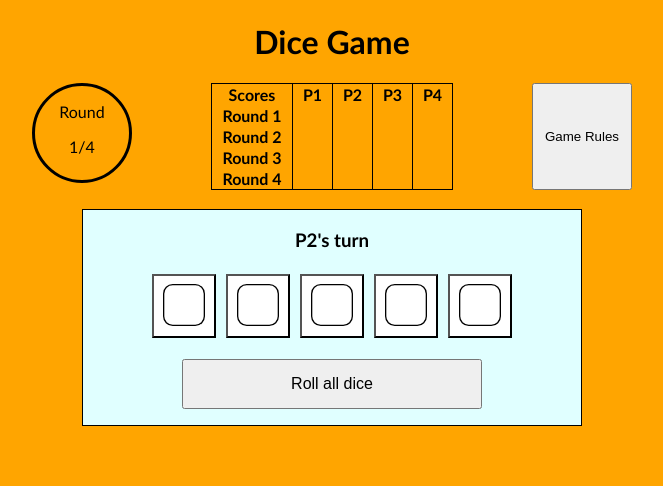
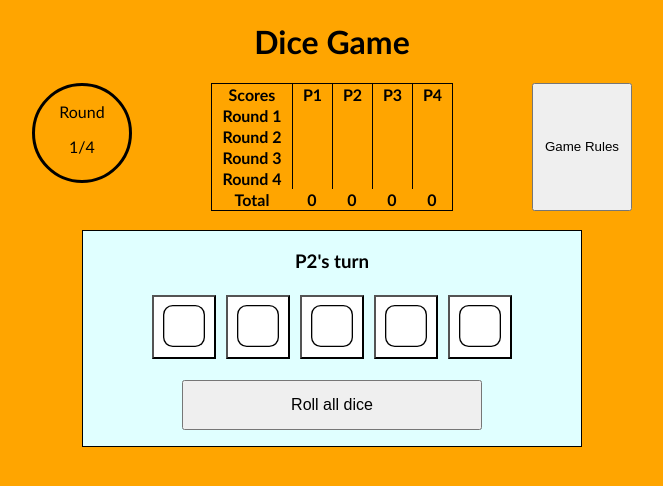
Before and after one commit to rtabler/DiceGameProject, a Vue app in the folder dice-game/: page / in a window 1280 px wide. Both pictures are taken after a click on the button "Start Game". Shown: the top 486 px of the page, without its empty margins (308-971 px from the left). Built offline with nearby package versions, Linux system fonts and the light colour scheme.

Commit message:
Added player score totals

```diff
--- a/dice-game/src/GameModel.js
+++ b/dice-game/src/GameModel.js
@@ -40,6 +40,9 @@ class GameModel {
       }
       this.scores.push( roundScores );
     }
+
+    // player totals
+    this.totals = new Array( numPlayers ).fill( 0 );
 
   }
   _diceAreNotYetRolled() {
@@ -118,12 +121,12 @@ class GameModel {
     updatedScores[ this.currentRound ][ this.currentPlayer ] = tallyScores;
     this.scores = updatedScores;
 
-    console.log("Starting player: "+this.startingPlayer);
+    let updatedTotals = this.totals.slice();
+    updatedTotals[ this.currentPlayer ] += tallyScores;
+    this.totals = updatedTotals;
 
     this.currentPlayer = ( this.currentPlayer + 1 ) % this.numPlayers;
     if ( this.currentPlayer === this.startingPlayer ) {
-
-      console.log("Incrementing round");
 
       if ( this.currentRound + 1 < this.numRounds ) {
         this.currentRound++;
--- a/dice-game/src/components/GameInterface.vue
+++ b/dice-game/src/components/GameInterface.vue
@@ -2,7 +2,7 @@
   <div v-bind:class="{gameInterface:true}">
     <div v-bind:class="{topBar:true}">
       <RoundDisplay :round-number="this.currentRound" :total-rounds="this.totalRounds"></RoundDisplay>
-      <Scoreboard :game-scores="this.gameScores" :players="this.gamePlayers"></Scoreboard>
+      <Scoreboard :players="this.gamePlayers" :game-scores="this.gameScores" :game-totals="this.game.totals"></Scoreboard>
       <RulesButton :click-rules-button="this.clickRulesButton"></RulesButton>
     </div>
     <br>
--- a/dice-game/src/components/Scoreboard.vue
+++ b/dice-game/src/components/Scoreboard.vue
@@ -8,24 +8,28 @@
       <th v-bind:class="{roundCell:true}">Round {{index+1}}</th>
       <td v-for="playerScore in thisRoundScores" v-bind:class="{playerCell:true}">{{ playerScore }}</td>
     </tr>
+    <tr>
+      <th>Total</th>
+      <th v-for="playerTotal in this.gameTotals">{{ playerTotal }}</th>
+    </tr>
   </table>
 </template>
 
 <script>
     export default {
         name: "Scoreboard",
-        props: [ "gameScores", "players" ],
+        props: [ "players", "gameScores", "gameTotals" ],
         data: function() {
             return {
                 // scores: [1,2,3]
             }
         },
         computed: {
+            playerNames: function() {
+                return this.players;
+            },
             scores: function() {
                 return this.gameScores;
-            },
-            playerNames: function() {
-                return this.players;
             }
         }
     }
```
